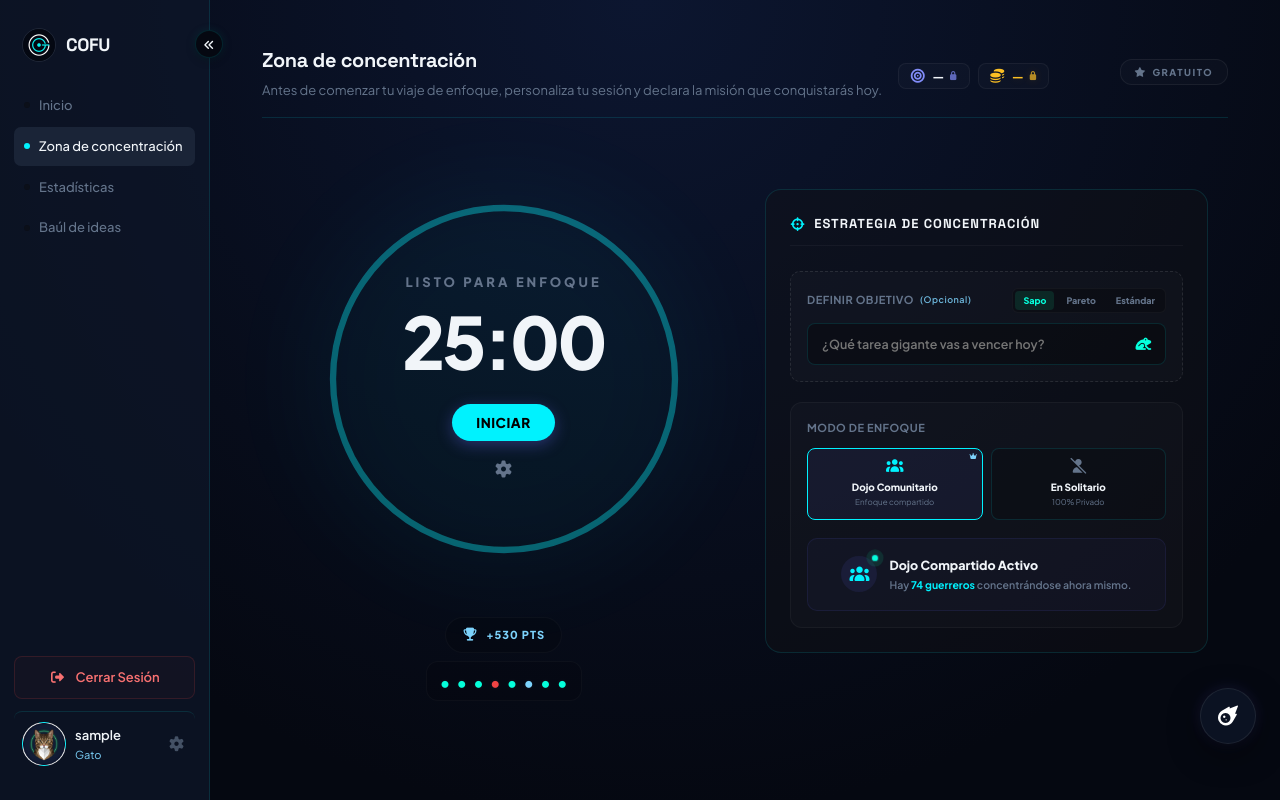
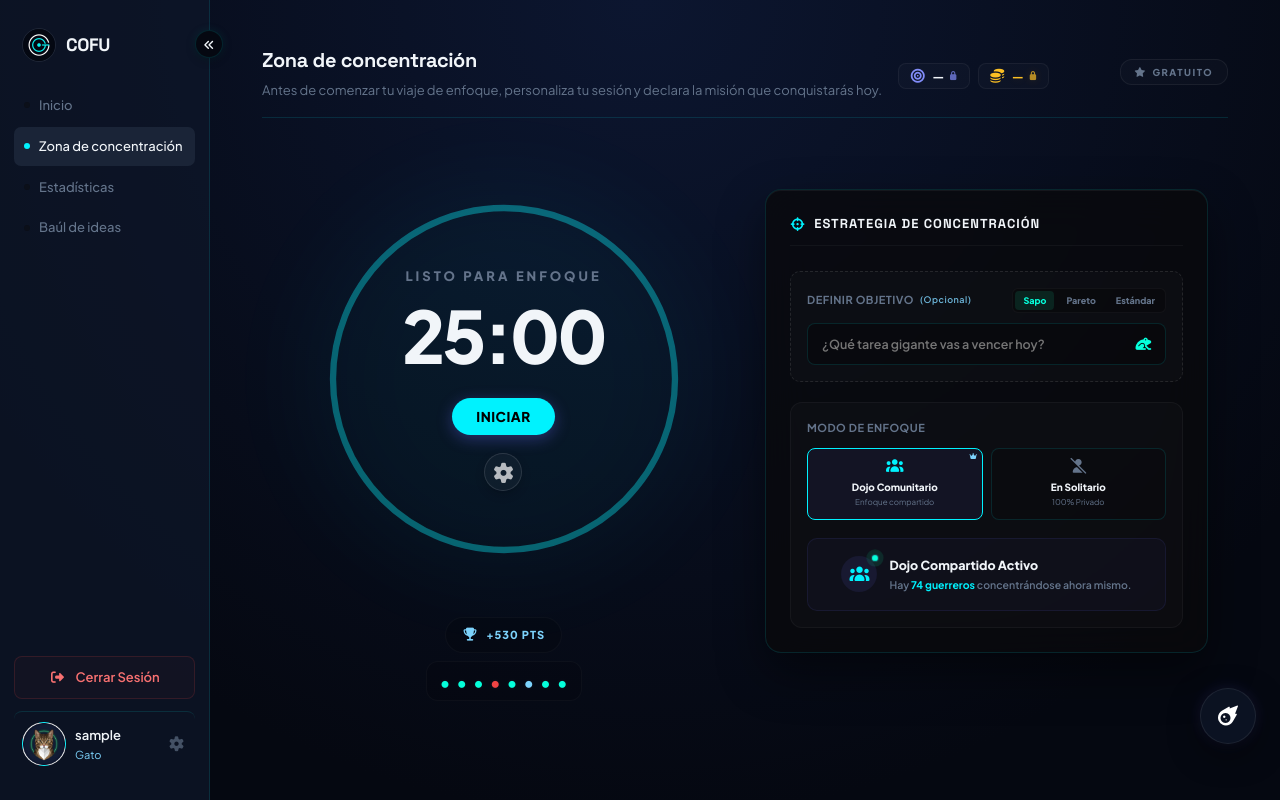
Before and after one commit to rbahena/ProcrastinaComoUnPro, an Angular app: page /enfoque in a window 1280 px wide. Built offline with nearby package versions, Linux system fonts and the light colour scheme; sample sign-in values are in the browser's storage.

Commit message:
Mejorar vista de enfoque

```diff
--- a/src/app/pages/enfoque/enfoque.html
+++ b/src/app/pages/enfoque/enfoque.html
@@ -149,13 +149,17 @@
                 <span>Iniciar</span>
               </button>
 
-              <!-- Botón Engrane de Configuración debajo de Iniciar -->
+              <!-- Botón Engrane de Configuración debajo de Iniciar (Más visible y premium) -->
               <button (click)="showSetupSettings.set(!showSetupSettings())"
-                      style="background: transparent; border: none; color: var(--muted); cursor: pointer; display: inline-flex; align-items: center; justify-content: center; width: 32px; height: 32px; border-radius: 50%; transition: all 0.3s ease; margin-top: 4px;"
-                      onmouseover="this.style.background='rgba(255,255,255,0.05)'; this.style.color='var(--accent)';"
-                      onmouseout="this.style.background='transparent'; this.style.color='var(--muted)';"
+                      style="background: rgba(255,255,255,0.03); border: 1px solid rgba(255,255,255,0.12); color: rgba(255,255,255,0.7); cursor: pointer; display: inline-flex; align-items: center; justify-content: center; width: 38px; height: 38px; border-radius: 50%; transition: all 0.3s ease; margin-top: 10px; box-shadow: 0 4px 10px rgba(0,0,0,0.2);"
+                      [style.borderColor]="showSetupSettings() ? 'var(--accent)' : 'rgba(255,255,255,0.12)'"
+                      [style.color]="showSetupSettings() ? 'var(--accent)' : 'rgba(255,255,255,0.7)'"
+                      [style.background]="showSetupSettings() ? 'rgba(255,255,255,0.08)' : 'rgba(255,255,255,0.03)'"
+                      onmouseover="this.style.background='rgba(255,255,255,0.08)'; this.style.borderColor='var(--accent)'; this.style.color='var(--accent)'; this.style.transform='scale(1.08)';"
+                      onmouseout="this.style.background=this.getAttribute('data-active') === 'true' ? 'rgba(255,255,255,0.08)' : 'rgba(255,255,255,0.03)'; this.style.borderColor=this.getAttribute('data-active') === 'true' ? 'var(--accent)' : 'rgba(255,255,255,0.12)'; this.style.color=this.getAttribute('data-active') === 'true' ? 'var(--accent)' : 'rgba(255,255,255,0.7)'; this.style.transform='scale(1)';"
+                      [attr.data-active]="showSetupSettings()"
                       title="Configurar duración de Pomodoro, sonidos y temas">
-                <i class="fa-solid fa-gear" [style.color]="showSetupSettings() ? 'var(--accent)' : 'var(--muted)'" style="font-size: 16px; transition: transform 0.5s;" [style.transform]="showSetupSettings() ? 'rotate(90deg)' : 'rotate(0deg)'"></i>
+                <i class="fa-solid fa-gear" style="font-size: 19px; transition: transform 0.5s;" [style.transform]="showSetupSettings() ? 'rotate(90deg)' : 'rotate(0deg)'"></i>
               </button>
             </div>
           </div>
@@ -204,7 +208,7 @@
           <!-- SECCIÓN DE AJUSTES AVANZADOS (Se muestra únicamente cuando showSetupSettings() es true) -->
           <div *ngIf="showSetupSettings()"
                class="custom-scrollbar"
-               style="background: rgba(18, 18, 24, 0.55); border: 1.5px solid var(--accent); border-radius: 16px; padding: 24px; display: flex; flex-direction: column; gap: 20px; animation: slideDown 0.25s ease; max-height: calc(100vh - 160px); overflow-y: auto; overflow-x: hidden;">
+               style="background: rgba(10, 10, 12, 0.85); backdrop-filter: blur(20px); -webkit-backdrop-filter: blur(20px); border: 1.5px solid var(--accent); border-radius: 16px; padding: 24px; display: flex; flex-direction: column; gap: 20px; animation: slideDown 0.25s ease; max-height: calc(100vh - 160px); overflow-y: auto; overflow-x: hidden; box-shadow: 0 20px 48px rgba(0, 0, 0, 0.55), inset 0 1px 0 rgba(255, 255, 255, 0.1);">
 
             <div style="border-bottom: 1px solid rgba(255,255,255,0.06); padding-bottom: 10px; margin-bottom: 5px; display: flex; align-items: center; justify-content: space-between;">
               <h3 style="font-size: 13px; font-weight: 800; text-transform: uppercase; color: var(--text); letter-spacing: 1px; margin: 0; display: flex; align-items: center; gap: 8px;">
@@ -429,7 +433,7 @@
           <ng-container *ngIf="!showSetupSettings()">
 
             <!-- CAJA DE ESTRATEGIAS -->
-            <div style="background: rgba(18, 18, 24, 0.45); border: 1px solid var(--border); border-radius: 16px; padding: 24px; display: flex; flex-direction: column; gap: 20px;">
+            <div style="background: rgba(10, 10, 12, 0.78); backdrop-filter: blur(20px); -webkit-backdrop-filter: blur(20px); border: 1.5px solid var(--border); border-radius: 16px; padding: 24px; display: flex; flex-direction: column; gap: 20px; box-shadow: 0 20px 48px rgba(0, 0, 0, 0.45), inset 0 1px 0 rgba(255, 255, 255, 0.05);">
 
               <div style="border-bottom: 1px solid rgba(255,255,255,0.04); padding-bottom: 10px; margin-bottom: 5px;">
                 <h3 style="font-size: 13px; font-weight: 800; text-transform: uppercase; color: var(--text); letter-spacing: 1px; margin: 0; display: flex; align-items: center; gap: 8px;">
```
